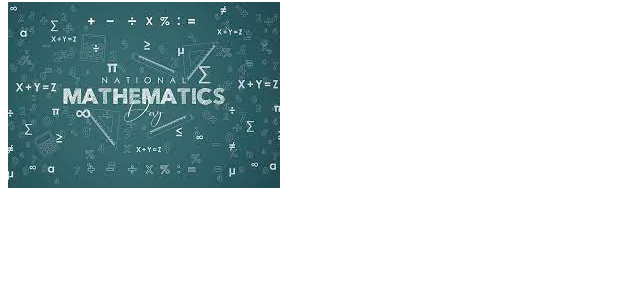
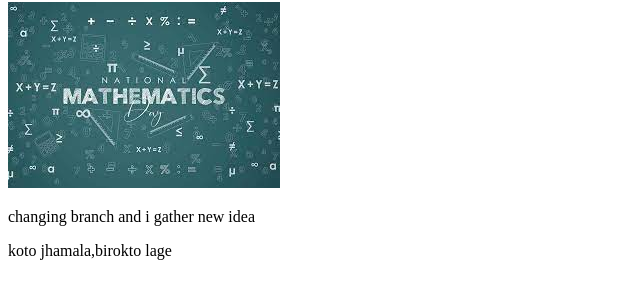
Before and after one commit to mojumdershahadat/my-first-website, a plain HTML site: page index.html in a window 1280 px wide. Shown: the part 125-424 px from the top of the page, without its empty margins (0-640 px from the left). Drawn offline with Linux system fonts and the light colour scheme.

Commit message:
codeing change

```diff
--- a/index.html
+++ b/index.html
@@ -10,5 +10,7 @@
     <h2>now i am using github</h2>
     <h1>changing programme,don,t be confused</h1>
     <img src="download.jpg" alt="">
+    <p>changing branch and i gather new idea</p>
+    <p>koto jhamala,birokto lage</p>
 </body>
 </html>
```
Also changed, not shown: 1 other file.
